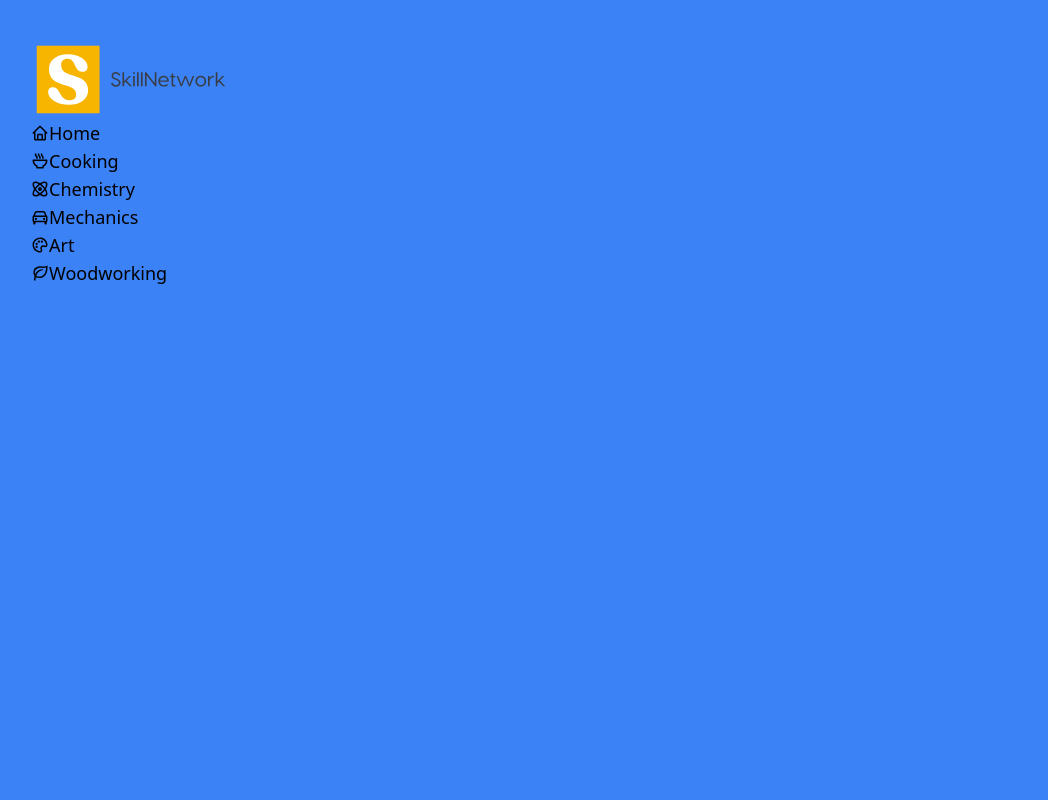
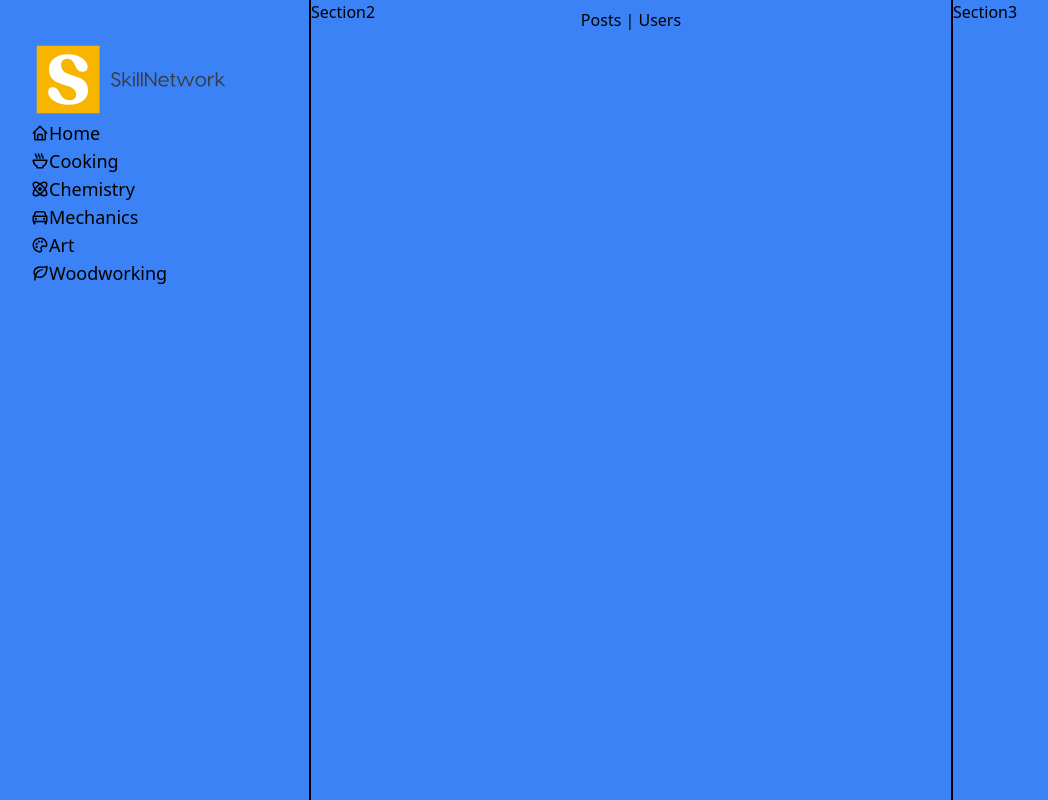
Before and after one commit to KDjole/SkillNetwork, a React (Vite) app: page / in a window 1280 px wide. Shown: the whole page, without its empty margins (9-1057 px from the left). Built offline with nearby package versions, Linux system fonts and the light colour scheme.

Commit message:
Divided home page with sections. Added some more styling.

```diff
--- a/src/Pages/Components/HomePage/Content.jsx
+++ b/src/Pages/Components/HomePage/Content.jsx
@@ -0,0 +1,7 @@
+export default function Content() {
+  return (
+    <div className="w-2/4">
+      <p>Section2</p>
+    </div>
+  );
+}
--- /dev/null
+++ b/src/Pages/Components/HomePage/ContentType.jsx
@@ -0,0 +1,7 @@
+export default function ContentType() {
+  return (
+    <div className="absolute right-1/2 translate-x-1/2 pt-2">
+      <p>Posts | Users</p>
+    </div>
+  );
+}
--- a/src/Pages/Components/HomePage/MenuLeft.jsx
+++ b/src/Pages/Components/HomePage/MenuLeft.jsx
@@ -2,7 +2,7 @@ import MenuLeftOptions from "./MenuLeft/MenuLeftOptions";
 
 export default function MenuLeft() {
   return (
-    <div className="min-h-screen flex-col items-center p-10">
+    <div className="min-h-screen w-1/4 flex-col items-center p-10 border-r-2 border-black">
       <img src="..\..\..\..\src\Images\Logo.svg" alt="" width={"200px"} />
       {/*<Search />*/}
       <MenuLeftOptions />
--- /dev/null
+++ b/src/Pages/Components/HomePage/Profile.jsx
@@ -0,0 +1,7 @@
+export default function Profile() {
+  return (
+    <div className="w-1/4 border-l-2 border-black">
+      <p>Section3</p>
+    </div>
+  );
+}
--- a/src/Pages/HomePage.jsx
+++ b/src/Pages/HomePage.jsx
@@ -1,9 +1,15 @@
 import MenuLeft from "./Components/HomePage/MenuLeft";
+import Content from "./Components/HomePage/Content";
+import Profile from "./Components/HomePage/Profile";
+import ContentType from "./Components/HomePage/ContentType";
 
 export default function HomePage() {
   return (
-    <div className="min-h-full flex ">
+    <div className="min-h-full flex relative ">
       <MenuLeft />
+      <Content />
+      <Profile />
+      <ContentType />
     </div>
   );
 }
```
Also changed, not shown: src/Pages/Components/HomePage/Users-Posts.jsx (deleted).
